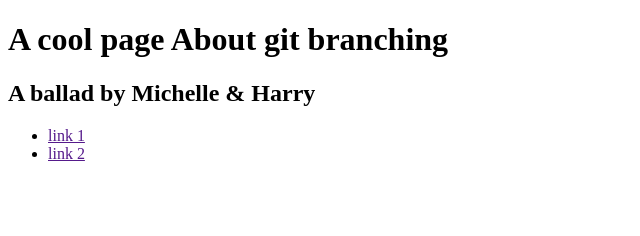
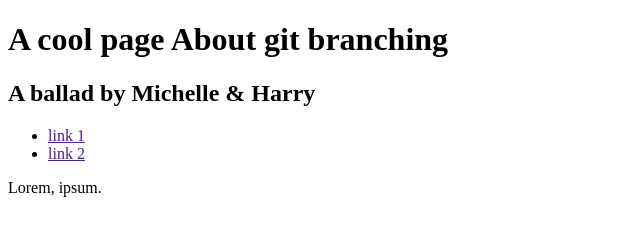
Before and after one commit to maryamshahnawaz/git-branching, a plain HTML site: page index.html in a window 1280 px wide. Shown: the whole page, without its empty margins (0-640 px from the left). Drawn offline with Linux system fonts and the light colour scheme.

Commit message:
section added

```diff
--- a/index.html
+++ b/index.html
@@ -16,6 +16,9 @@
           <li><a href="">link 1</a></li>
           <li><a href="">link 2</a></li>
         </ul>
+        <section>
+          <p>Lorem, ipsum.</p>
+        </section>
       </nav>
     </footer>
   </body>
```
